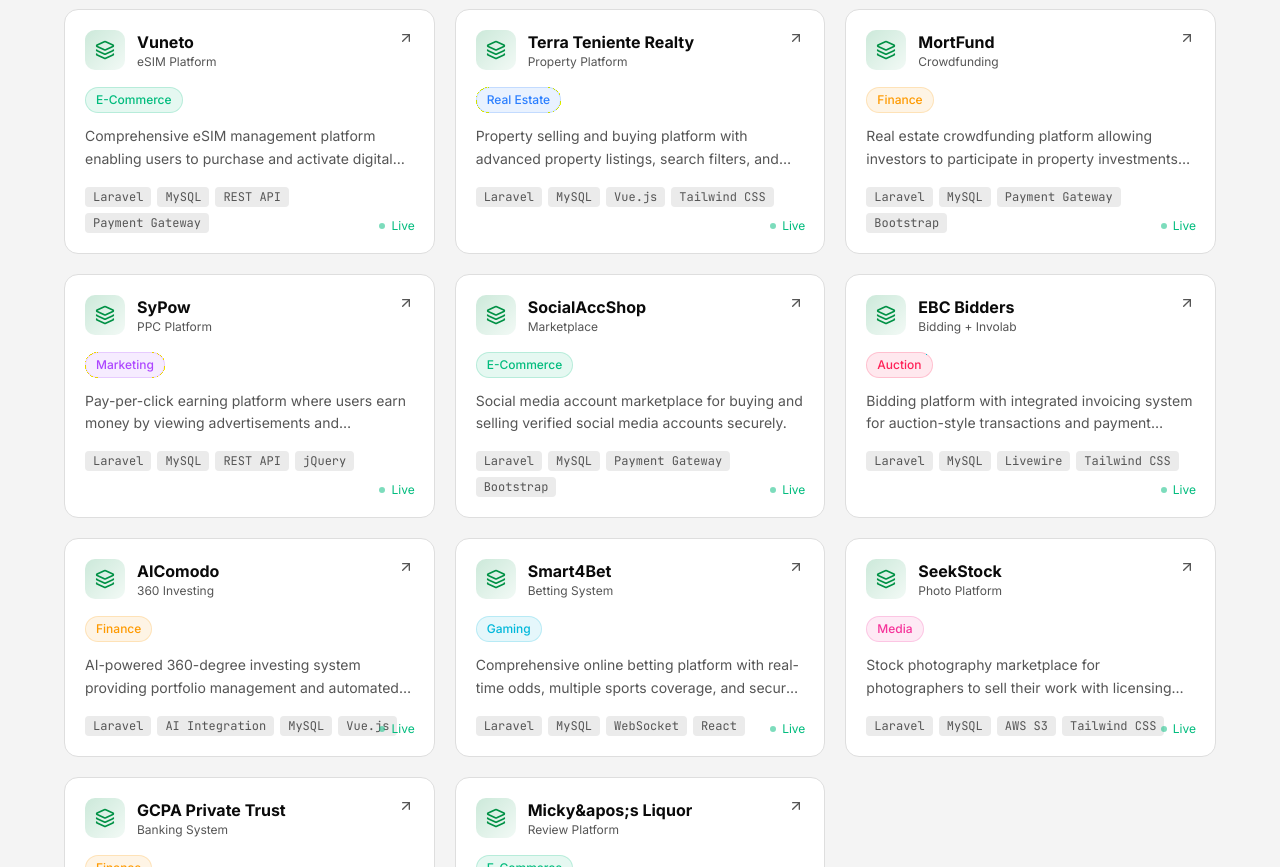
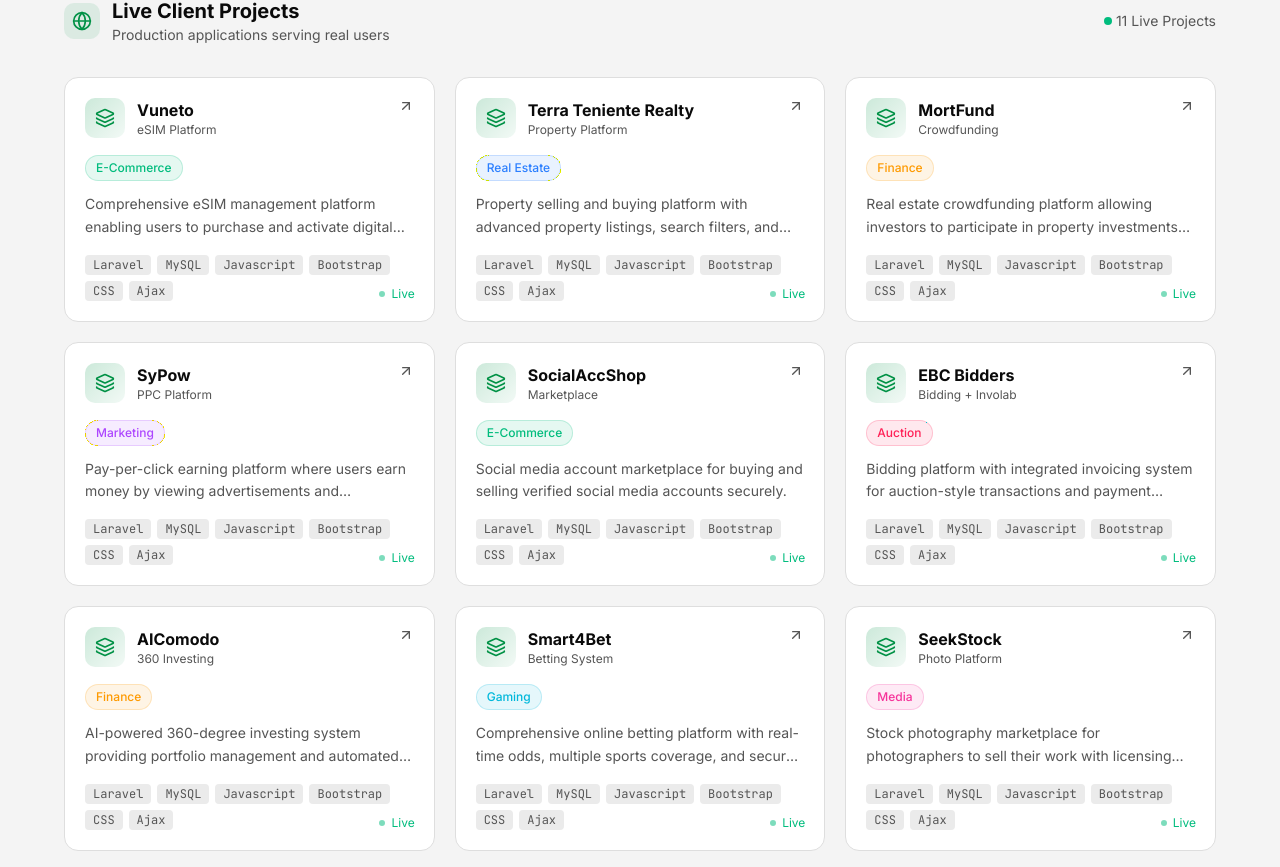
Before and after one commit to nirobabhee/My-Portfolio, a Next.js app in the folder b_91nNQIQ8ZYs-1775118158584/: page / in a window 1280 px wide. Shown: the part 3773-4640 px from the top of the page. Built offline with nearby package versions, Linux system fonts and the light colour scheme.

Commit message:
Update tech stack for multiple project update code
Update tech stack for multiple project update code

```diff
--- a/b_91nNQIQ8ZYs-1775118158584/components/sections/projects.tsx
+++ b/b_91nNQIQ8ZYs-1775118158584/components/sections/projects.tsx
@@ -10,7 +10,7 @@ const clientProjects = [
     title: "Vuneto",
     subtitle: "eSIM Platform",
     description: "Comprehensive eSIM management platform enabling users to purchase and activate digital SIM cards for global connectivity.",
-    tech: ["Laravel", "MySQL", "REST API", "Payment Gateway"],
+    tech: ["Laravel", "MySQL","Javascript", "Bootstrap", "CSS","Ajax"],
     liveUrl: "https://vuneto.com",
     category: "E-Commerce",
   },
@@ -18,7 +18,7 @@ const clientProjects = [
     title: "Terra Teniente Realty",
     subtitle: "Property Platform",
     description: "Property selling and buying platform with advanced property listings, search filters, and agent management system.",
-    tech: ["Laravel", "MySQL", "Vue.js", "Tailwind CSS"],
+     tech: ["Laravel", "MySQL","Javascript", "Bootstrap", "CSS","Ajax"],
     liveUrl: "https://app.terratenienterealty.com",
     category: "Real Estate",
   },
@@ -26,7 +26,7 @@ const clientProjects = [
     title: "MortFund",
     subtitle: "Crowdfunding",
     description: "Real estate crowdfunding platform allowing investors to participate in property investments with transparent ROI tracking.",
-    tech: ["Laravel", "MySQL", "Payment Gateway", "Bootstrap"],
+    tech: ["Laravel", "MySQL","Javascript", "Bootstrap", "CSS","Ajax"],
     liveUrl: "https://mortfund.com",
     category: "Finance",
   },
@@ -34,7 +34,7 @@ const clientProjects = [
     title: "SyPow",
     subtitle: "PPC Platform",
     description: "Pay-per-click earning platform where users earn money by viewing advertisements and completing tasks.",
-    tech: ["Laravel", "MySQL", "REST API", "jQuery"],
+    tech: ["Laravel", "MySQL","Javascript", "Bootstrap", "CSS","Ajax"],
     liveUrl: "https://www.sypow.com",
     category: "Marketing",
   },
@@ -42,7 +42,7 @@ const clientProjects = [
     title: "SocialAccShop",
     subtitle: "Marketplace",
     description: "Social media account marketplace for buying and selling verified social media accounts securely.",
-    tech: ["Laravel", "MySQL", "Payment Gateway", "Bootstrap"],
+    tech: ["Laravel", "MySQL","Javascript", "Bootstrap", "CSS","Ajax"],
     liveUrl: "https://socialaccshop.com",
     category: "E-Commerce",
   },
@@ -50,7 +50,7 @@ const clientProjects = [
     title: "EBC Bidders",
     subtitle: "Bidding + Involab",
     description: "Bidding platform with integrated invoicing system for auction-style transactions and payment management.",
-    tech: ["Laravel", "MySQL", "Livewire", "Tailwind CSS"],
+    tech: ["Laravel", "MySQL","Javascript", "Bootstrap", "CSS","Ajax"],
     liveUrl: "https://ebcbidders.com",
     category: "Auction",
   },
@@ -58,7 +58,7 @@ const clientProjects = [
     title: "AIComodo",
     subtitle: "360 Investing",
     description: "AI-powered 360-degree investing system providing portfolio management and automated investment strategies.",
-    tech: ["Laravel", "AI Integration", "MySQL", "Vue.js"],
+    tech: ["Laravel", "MySQL","Javascript", "Bootstrap", "CSS","Ajax"],
     liveUrl: "https://aicomodo.ai",
     category: "Finance",
   },
@@ -66,7 +66,7 @@ const clientProjects = [
     title: "Smart4Bet",
     subtitle: "Betting System",
     description: "Comprehensive online betting platform with real-time odds, multiple sports coverage, and secure transactions.",
-    tech: ["Laravel", "MySQL", "WebSocket", "React"],
+    tech: ["Laravel", "MySQL","Javascript", "Bootstrap", "CSS","Ajax"],
     liveUrl: "https://smart4bet.com",
     category: "Gaming",
   },
@@ -74,7 +74,7 @@ const clientProjects = [
     title: "SeekStock",
     subtitle: "Photo Platform",
     description: "Stock photography marketplace for photographers to sell their work with licensing and download management.",
-    tech: ["Laravel", "MySQL", "AWS S3", "Tailwind CSS"],
+     tech: ["Laravel", "MySQL","Javascript", "Bootstrap", "CSS","Ajax"],
     liveUrl: "https://seekstock.com.br",
     category: "Media",
   },
@@ -82,15 +82,15 @@ const clientProjects = [
     title: "GCPA Private Trust",
     subtitle: "Banking System",
     description: "Full-featured online banking system with account management, transfers, statements, and secure authentication.",
-    tech: ["Laravel", "MySQL", "2FA", "REST API"],
+     tech: ["Laravel", "MySQL","Javascript", "Bootstrap", "CSS","Ajax"],
     liveUrl: "https://privatetrust.gcpagroup.com",
     category: "Finance",
   },
   {
-    title: "Micky&apos;s Liquor",
+    title: "Micky Sliquor",
     subtitle: "Review Platform",
     description: "Rating and review platform for liquor products with user reviews, ratings, and product recommendations.",
-    tech: ["Laravel", "MySQL", "jQuery", "Bootstrap"],
+    tech: ["Laravel", "MySQL","Javascript", "Bootstrap", "CSS","Ajax"],
     liveUrl: "https://www.mickysliquor.com",
     category: "E-Commerce",
   },
@@ -100,57 +100,57 @@ const personalProjects = [
   {
     title: "RateLab",
     description: "A comprehensive business rating and review platform enabling customers to share feedback and businesses to manage their reputation.",
-    tech: ["Laravel", "MySQL", "Bootstrap", "REST API"],
-    liveUrl: "#",
+     tech: ["Laravel", "MySQL","Javascript", "Bootstrap", "CSS","Ajax"],
+    liveUrl: "https://script.viserlab.com/ratelab",
     featured: true,
   },
   {
     title: "EscrowLab",
     description: "Secure escrow payment system for safe transactions between buyers and sellers with automated fund release.",
-    tech: ["Laravel", "Payment Gateway", "MySQL", "Tailwind"],
-    liveUrl: "#",
+    tech: ["Laravel", "Bootstrap", "MySQL", "Ajax"],
+    liveUrl: "https://script.viserlab.com/escrowlab",
     featured: true,
   },
   {
     title: "TreeVest",
     description: "Investment management system with portfolio tracking, ROI calculations, and automated profit distribution.",
-    tech: ["Laravel", "Vue.js", "MySQL", "REST API"],
-    liveUrl: "#",
+    tech: ["Laravel", "Ajax", "MySQL", "CSS","Bootstrap"],
+    liveUrl: "https://script.viserlab.com/treevest",
     featured: true,
   },
   {
     title: "Olance",
     description: "Full-featured freelancing marketplace connecting buyers and sellers with project management and payments.",
-    tech: ["Laravel", "React", "MySQL", "Stripe"],
-    liveUrl: "#",
+    tech: ["Laravel", "React", "MySQL", "Ajax","Jquery"],
+    liveUrl: "https://script.viserlab.com/olance",
     featured: true,
   },
   {
     title: "SMMLab",
     description: "Social media marketing platform for managing campaigns and tracking analytics.",
-    tech: ["Laravel", "API Integration", "MySQL"],
+    tech: ["Laravel", "MySQL","Javascript", "Bootstrap", "CSS","Ajax"],
     liveUrl: "#",
     featured: false,
   },
   {
     title: "Metalance",
     description: "MetaMask integrated gig-based freelancing platform with cryptocurrency payments.",
-    tech: ["Laravel", "Web3", "MetaMask"],
-    liveUrl: "#",
+    tech: ["Laravel", "Web3","Ajax", "MetaMask"],
+    liveUrl: "https://script.viserlab.com/metalance",
     featured: false,
   },
   {
     title: "Riselab",
     description: "Crowdfunding donation platform for creators to raise funds for projects.",
-    tech: ["Laravel", "MySQL", "Payment Gateway"],
-    liveUrl: "#",
+     tech: ["Laravel", "MySQL","Javascript", "Bootstrap", "CSS","Ajax"],
+    liveUrl: "https://script.viserlab.com/riselab",
     featured: false,
   },
   {
     title: "Caremate",
     description: "On-demand caregiver hiring platform connecting families with qualified caregivers.",
-    tech: ["Laravel", "MySQL", "REST API"],
-    liveUrl: "#",
+    tech: ["Laravel", "MySQL", "Ajax","Booststrap", "CSS"],
+    liveUrl: "https://script.viserlab.com/caremate",
     featured: false,
   },
 ]
@@ -170,7 +170,7 @@ export function ProjectsSection() {
   const otherPersonal = personalProjects.filter((p) => !p.featured)
 
   return (
-    <section id="projects" className="py-10 md:py-15 bg-muted/30">
+    <section id="projects" className="py-20 md:py-32 bg-muted/30">
       <div className="container mx-auto px-4 sm:px-6 lg:px-8">
         <div className="max-w-6xl mx-auto">
           {/* Section Header */}
```
